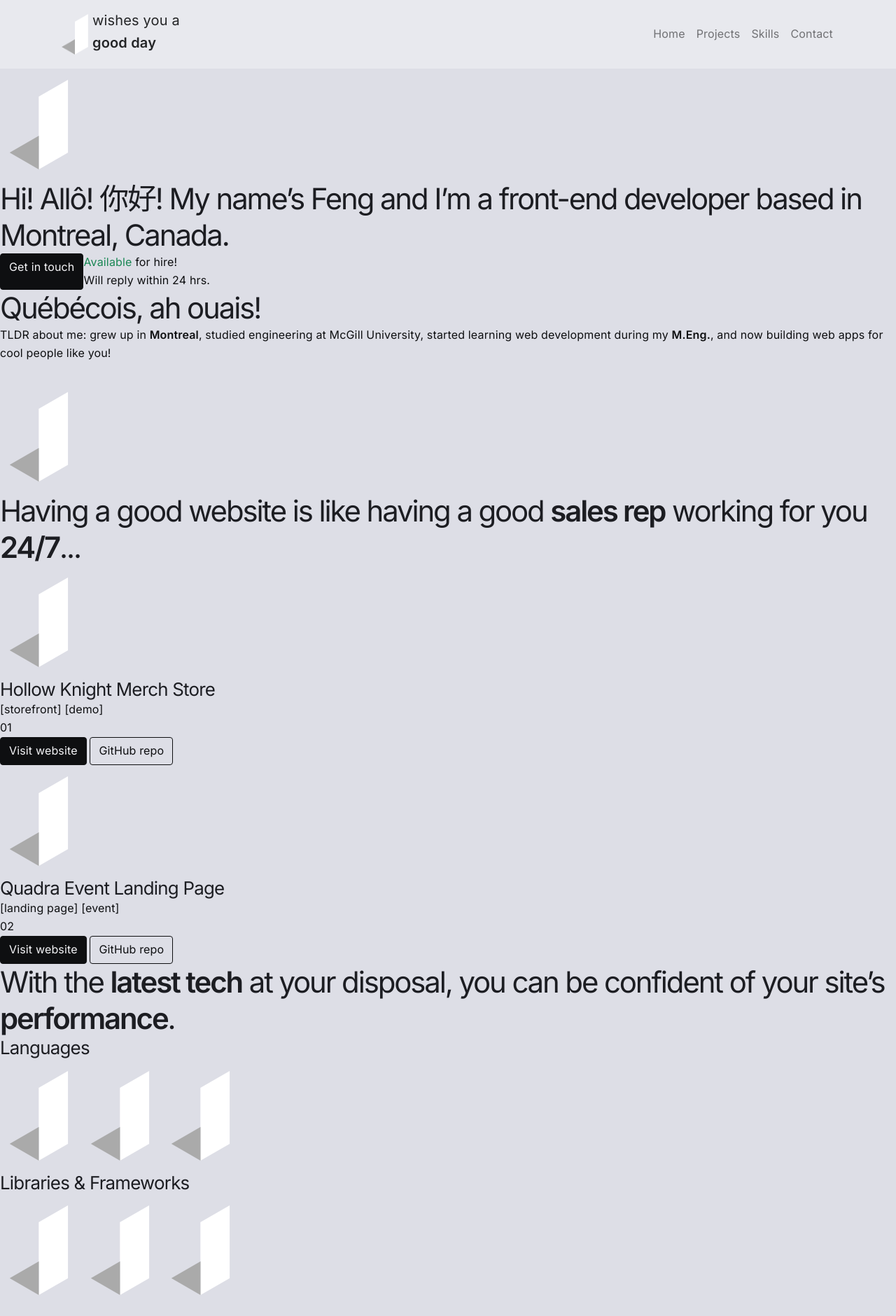
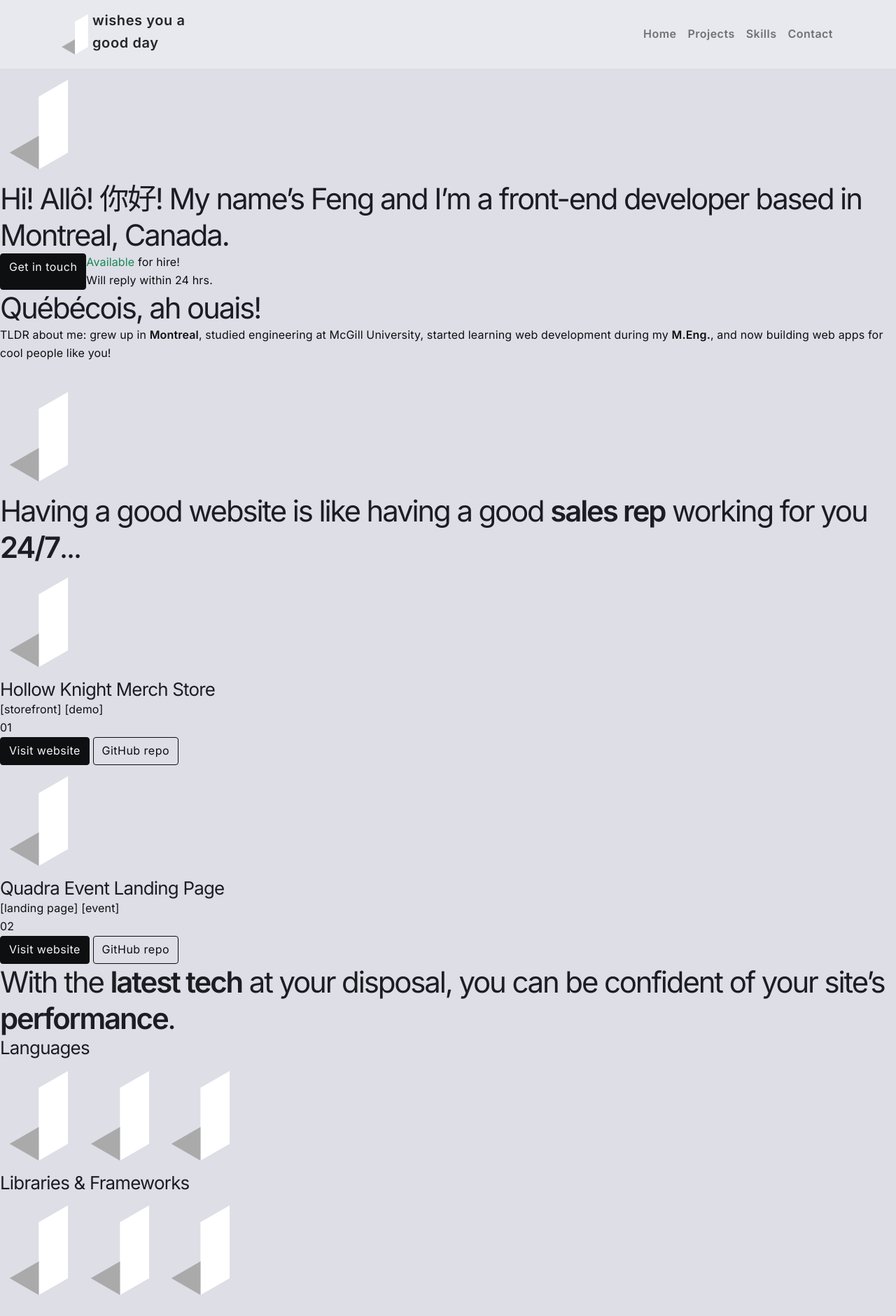
Before and after one commit to jingtianfeng/jtfeng-personal-1, a Jekyll site: the page built from index.html, in a window 1280 px wide. Shown: the top 1880 px of the page at 70% size. Built offline with Jekyll 4.4.1, drawn with Linux system fonts in a browser that asks for light colours.

Commit message:
Update styles: add $link-font-weight and $link-letter-spacing, and reset

```diff
--- a/assets/css/styles.scss
+++ b/assets/css/styles.scss
@@ -64,12 +64,6 @@ $body-color: $black;
 $primary: $black;
 $text-muted: $gray-700;
 // ---------------------------------------------------------------------------------
-$link-color: $text-muted;
-$link-decoration: none;
-$link-hover-color: $body-color;
-$link-hover-decoration: none;
-$link-shade-percentage: 0;
-// ---------------------------------------------------------------------------------
 $font-weight-lighter: 300;
 $font-weight-light: 300;
 $font-weight-normal: 400;
@@ -131,6 +125,14 @@ $display-font-sizes: (
 );
 $display-font-weight: $font-weight-normal;
 $display-line-height: map-get($spacer-ratio-map, 3);
+// ---------------------------------------------------------------------------------
+$link-color: $text-muted;
+$link-font-weight: $font-weight-bold;
+$link-decoration: none;
+$link-hover-color: $body-color;
+$link-hover-decoration: none;
+$link-letter-spacing: 0.03em;
+$link-shade-percentage: 0;
 // ---------------------------------------------------------------------------------
 $paragraph-margin-bottom: map-get($spacers, 4);
 $lead-font-size: map-get($spacers, 3);
@@ -225,6 +227,11 @@ h6 {
   text-transform: $h6-text-transform;
 }
 
+a {
+  font-weight: $link-font-weight;
+  letter-spacing: $link-letter-spacing;
+}
+
 // ---------------------------------------------------------------------------------
 @import "bootstrap/type";
 @import "bootstrap/images";
```
